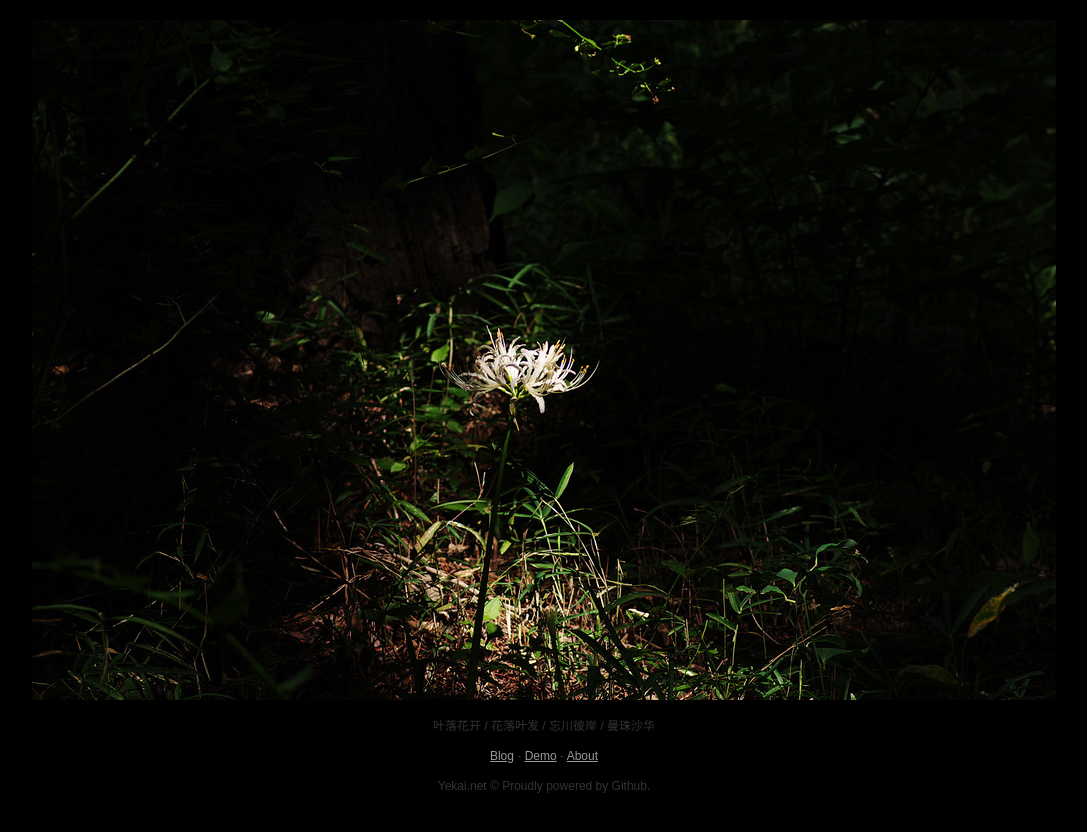
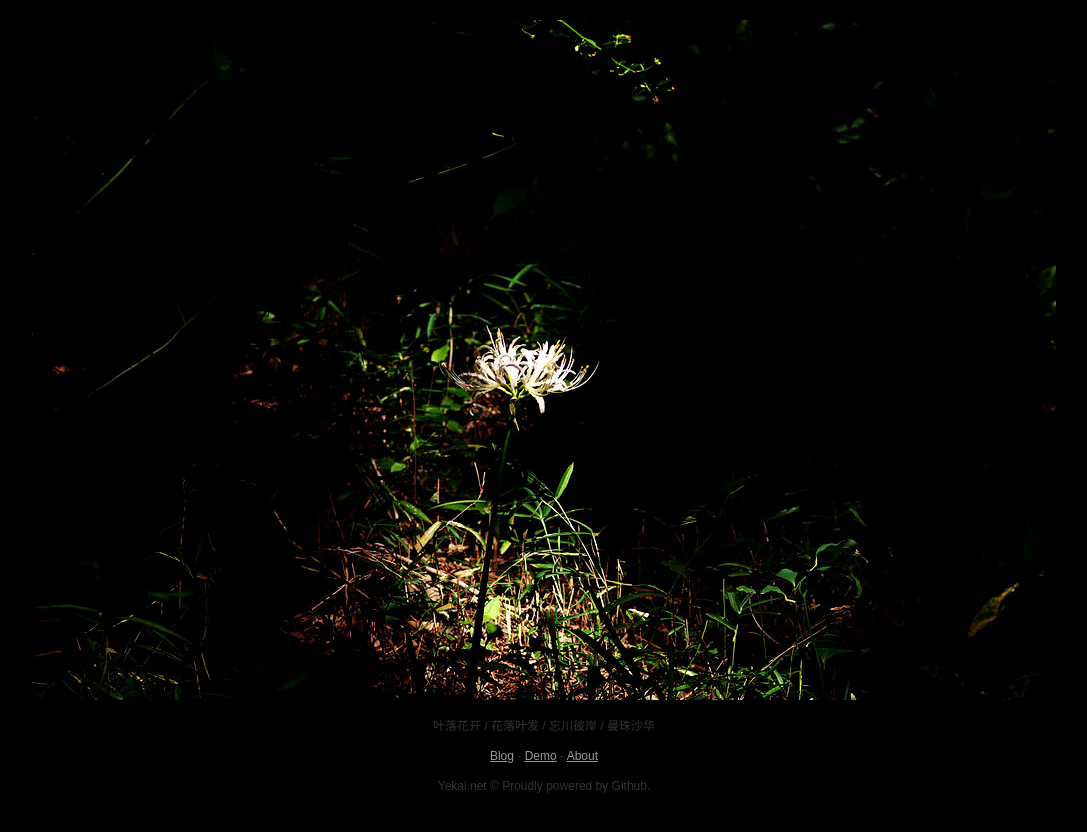
Before and after one commit to kaiye/kaiye.github.com, a Jekyll site: the page built from index.html, in a window 1280 px wide. Shown: the top 832 px of the page, without its empty margins (96-1183 px from the left). Built offline with Jekyll 4.4.1, drawn with Linux system fonts in a browser that asks for light colours.

Commit message:
change pic

```diff
--- a/index.html
+++ b/index.html
@@ -10,7 +10,7 @@ body{background:#000;font:12px/1.5 arial;color:#333;}
 a{color:#999;}
 </style>
 <div class="page">
-<img src="img/stonegarlic.jpg" alt="曼珠沙华 | 彼岸花" />
+<img src="img/stonegarlic.jpg" width="1024" height="680" alt="曼珠沙华 | 彼岸花" />
 <p>叶落花开 / 花落叶发 / 忘川彼岸 / 曼珠沙华 </p>
 <p><a href="http://www.cnblogs.com/kaiye/">Blog</a> - <a href="demo/">Demo</a> - <a href="#about">About</a></p>
 <p>Yekai.net &copy; Proudly powered by Github.</p>
```
Also changed, not shown: img/stonegarlic.jpg.
